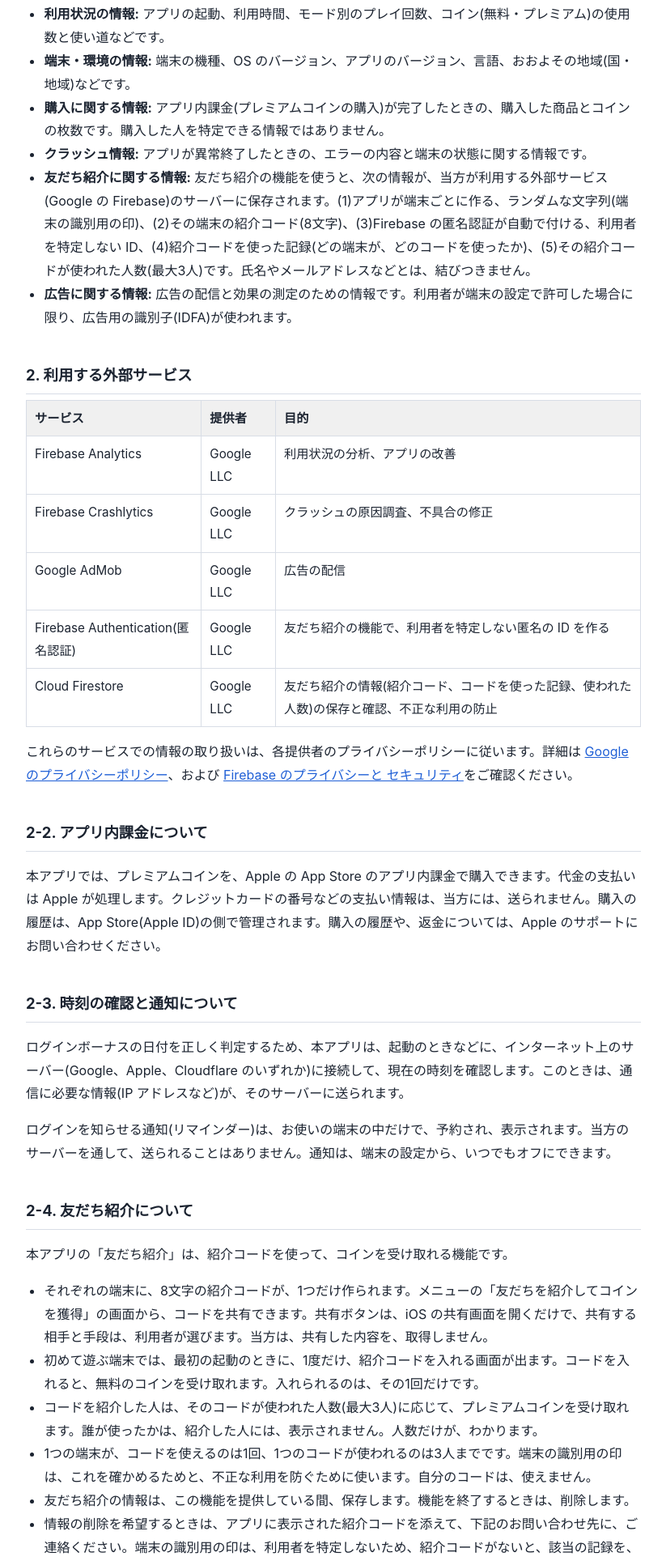
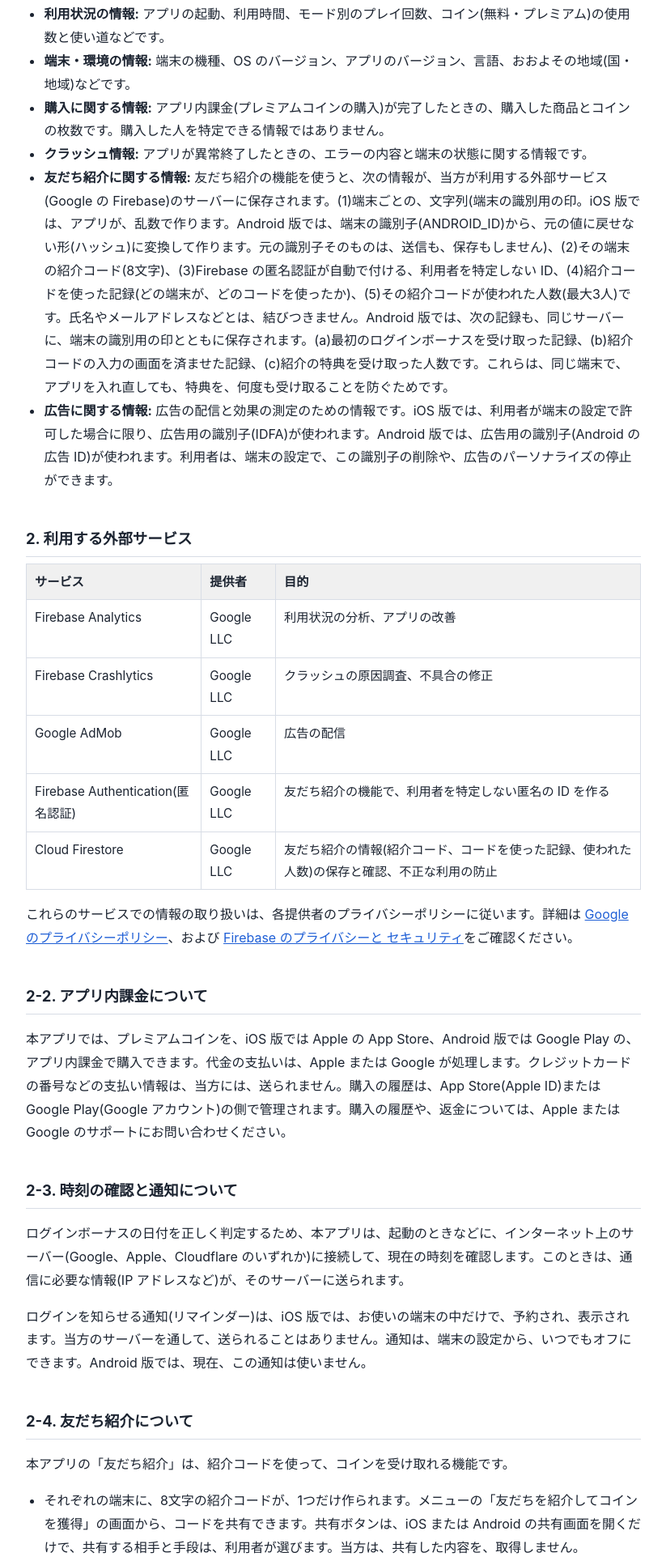
Before and after one commit to HIRO0714/crasimu-privacy, a plain HTML site: page index.html in a window 1280 px wide. Shown: the part 439-2367 px from the top of the page at 81% size, without its empty margins (228-1051 px from the left). Drawn offline with Linux system fonts and the light colour scheme.

Commit message:
Add files via upload

```diff
--- a/index.html
+++ b/index.html
@@ -23,7 +23,7 @@
 <body>
 <main>
 <h1>プライバシーポリシー</h1>
-<p class="meta">アプリ名: クレシミュ(以下「本アプリ」)<br>制定日: 2026年11月4日<br>最終更新日: 2026年11月23日</p>
+<p class="meta">アプリ名: クレシミュ(以下「本アプリ」。iOS 版と Android 版があります)<br>制定日: 2026年11月4日<br>最終更新日: 2026年11月25日</p>
 
 <p>本アプリの開発者(以下「当方」)は、本アプリにおける利用者の情報の取り扱いについて、次のとおり定めます。</p>
 
@@ -34,8 +34,8 @@
   <li><strong>端末・環境の情報:</strong> 端末の機種、OS のバージョン、アプリのバージョン、言語、おおよその地域(国・地域)などです。</li>
   <li><strong>購入に関する情報:</strong> アプリ内課金(プレミアムコインの購入)が完了したときの、購入した商品とコインの枚数です。購入した人を特定できる情報ではありません。</li>
   <li><strong>クラッシュ情報:</strong> アプリが異常終了したときの、エラーの内容と端末の状態に関する情報です。</li>
-  <li><strong>友だち紹介に関する情報:</strong> 友だち紹介の機能を使うと、次の情報が、当方が利用する外部サービス(Google の Firebase)のサーバーに保存されます。(1)アプリが端末ごとに作る、ランダムな文字列(端末の識別用の印)、(2)その端末の紹介コード(8文字)、(3)Firebase の匿名認証が自動で付ける、利用者を特定しない ID、(4)紹介コードを使った記録(どの端末が、どのコードを使ったか)、(5)その紹介コードが使われた人数(最大3人)です。氏名やメールアドレスなどとは、結びつきません。</li>
-  <li><strong>広告に関する情報:</strong> 広告の配信と効果の測定のための情報です。利用者が端末の設定で許可した場合に限り、広告用の識別子(IDFA)が使われます。</li>
+  <li><strong>友だち紹介に関する情報:</strong> 友だち紹介の機能を使うと、次の情報が、当方が利用する外部サービス(Google の Firebase)のサーバーに保存されます。(1)端末ごとの、文字列(端末の識別用の印。iOS 版では、アプリが、乱数で作ります。Android 版では、端末の識別子(ANDROID_ID)から、元の値に戻せない形(ハッシュ)に変換して作ります。元の識別子そのものは、送信も、保存もしません)、(2)その端末の紹介コード(8文字)、(3)Firebase の匿名認証が自動で付ける、利用者を特定しない ID、(4)紹介コードを使った記録(どの端末が、どのコードを使ったか)、(5)その紹介コードが使われた人数(最大3人)です。氏名やメールアドレスなどとは、結びつきません。Android 版では、次の記録も、同じサーバーに、端末の識別用の印とともに保存されます。(a)最初のログインボーナスを受け取った記録、(b)紹介コードの入力の画面を済ませた記録、(c)紹介の特典を受け取った人数です。これらは、同じ端末で、アプリを入れ直しても、特典を、何度も受け取ることを防ぐためです。</li>
+  <li><strong>広告に関する情報:</strong> 広告の配信と効果の測定のための情報です。iOS 版では、利用者が端末の設定で許可した場合に限り、広告用の識別子(IDFA)が使われます。Android 版では、広告用の識別子(Android の広告 ID)が使われます。利用者は、端末の設定で、この識別子の削除や、広告のパーソナライズの停止ができます。</li>
 </ul>
 
 <h2>2. 利用する外部サービス</h2>
@@ -51,16 +51,16 @@
 セキュリティ</a>をご確認ください。</p>
 
 <h2>2-2. アプリ内課金について</h2>
-<p>本アプリでは、プレミアムコインを、Apple の App Store のアプリ内課金で購入できます。代金の支払いは Apple が処理します。クレジットカードの番号などの支払い情報は、当方には、送られません。購入の履歴は、App Store(Apple ID)の側で管理されます。購入の履歴や、返金については、Apple のサポートにお問い合わせください。</p>
+<p>本アプリでは、プレミアムコインを、iOS 版では Apple の App Store、Android 版では Google Play の、アプリ内課金で購入できます。代金の支払いは、Apple または Google が処理します。クレジットカードの番号などの支払い情報は、当方には、送られません。購入の履歴は、App Store(Apple ID)または Google Play(Google アカウント)の側で管理されます。購入の履歴や、返金については、Apple または Google のサポートにお問い合わせください。</p>
 
 <h2>2-3. 時刻の確認と通知について</h2>
 <p>ログインボーナスの日付を正しく判定するため、本アプリは、起動のときなどに、インターネット上のサーバー(Google、Apple、Cloudflare のいずれか)に接続して、現在の時刻を確認します。このときは、通信に必要な情報(IP アドレスなど)が、そのサーバーに送られます。</p>
-<p>ログインを知らせる通知(リマインダー)は、お使いの端末の中だけで、予約され、表示されます。当方のサーバーを通して、送られることはありません。通知は、端末の設定から、いつでもオフにできます。</p>
+<p>ログインを知らせる通知(リマインダー)は、iOS 版では、お使いの端末の中だけで、予約され、表示されます。当方のサーバーを通して、送られることはありません。通知は、端末の設定から、いつでもオフにできます。Android 版では、現在、この通知は使いません。</p>
 
 <h2>2-4. 友だち紹介について</h2>
 <p>本アプリの「友だち紹介」は、紹介コードを使って、コインを受け取れる機能です。</p>
 <ul>
-  <li>それぞれの端末に、8文字の紹介コードが、1つだけ作られます。メニューの「友だちを紹介してコインを獲得」の画面から、コードを共有できます。共有ボタンは、iOS の共有画面を開くだけで、共有する相手と手段は、利用者が選びます。当方は、共有した内容を、取得しません。</li>
+  <li>それぞれの端末に、8文字の紹介コードが、1つだけ作られます。メニューの「友だちを紹介してコインを獲得」の画面から、コードを共有できます。共有ボタンは、iOS または Android の共有画面を開くだけで、共有する相手と手段は、利用者が選びます。当方は、共有した内容を、取得しません。</li>
   <li>初めて遊ぶ端末では、最初の起動のときに、1度だけ、紹介コードを入れる画面が出ます。コードを入れると、無料のコインを受け取れます。入れられるのは、その1回だけです。</li>
   <li>コードを紹介した人は、そのコードが使われた人数(最大3人)に応じて、プレミアムコインを受け取れます。誰が使ったかは、紹介した人には、表示されません。人数だけが、わかります。</li>
   <li>1つの端末が、コードを使えるのは1回、1つのコードが使われるのは3人までです。端末の識別用の印は、これを確かめるためと、不正な利用を防ぐために使います。自分のコードは、使えません。</li>
@@ -81,6 +81,7 @@
 <h2>4. 端末内に保存される情報</h2>
 <p>コインの枚数(無料のコインと、購入したプレミアムコインの両方)、設定、チュートリアルの表示済みの情報などは、利用者の端末の中にだけ保存されます。当方のサーバーには送信しません。アプリを削除したときや、機種変更をしたときは、これらは失われ、<strong>購入したプレミアムコインも、元に戻せません</strong>。ご注意ください。</p>
 <p>ただし、次の情報は、アプリを削除しても、端末のキーチェーン(iOS が管理する、安全な保管場所)に残ります。(1)最初のログインボーナスを受け取った印、(2)友だち紹介の、端末の識別用の印、紹介コード、コインを受け取った印です。同じ端末で、ボーナスや特典を、何度も受け取ることを防ぐためです。これらは、他の端末には、コピーされません。端末を初期化すると、消えます。</p>
+<p>Android 版では、アプリを削除しても残る、端末の中の保管場所が、ないため、(1)最初のログインボーナスを受け取った記録、(2)友だち紹介の、紹介コードの入力の画面を済ませた記録と、コインを受け取った人数を、上のとおり、サーバー(Google の Firebase)に、端末の識別用の印とともに保存します。アプリを入れ直しても、同じ端末では、これらを、サーバーから復元します。端末を初期化すると、端末の識別子が変わり、別の端末として扱われます。コインの枚数や設定は、これまでどおり、端末の中にだけ保存され、アプリを削除すると失われます。</p>
 
 <h2>5. 第三者への提供</h2>
 <p>当方は、法令に基づく場合を除き、利用者の情報を、上記の外部サービスの提供者以外の第三者に提供しません。友だち紹介の情報は、紹介した人にも、人数以外は、表示されません。</p>
@@ -90,6 +91,7 @@
   <li>本アプリは、起動のときに、広告用の識別子(IDFA)を使ってよいかを、お尋ねします(iOS の標準の画面)。許可しなくても、ゲームは、すべて遊べます。</li>
   <li>iOS の「設定」から、アプリごとのトラッキングの許可を変更できます。</li>
   <li>iOS の「設定」の「プライバシーとセキュリティ」から、広告のパーソナライズを制限できます。</li>
+  <li>Android 版では、端末の「設定」から、広告 ID の削除や、広告のパーソナライズの停止ができます(設定の場所は、端末の機種や、Android のバージョンで、異なります。たいていは、「設定」の「Google」または「プライバシー」の「広告」です)。広告 ID を削除しても、ゲームは、すべて遊べます。</li>
 </ul>
 
 <h2>7. お子様の利用</h2>
```
